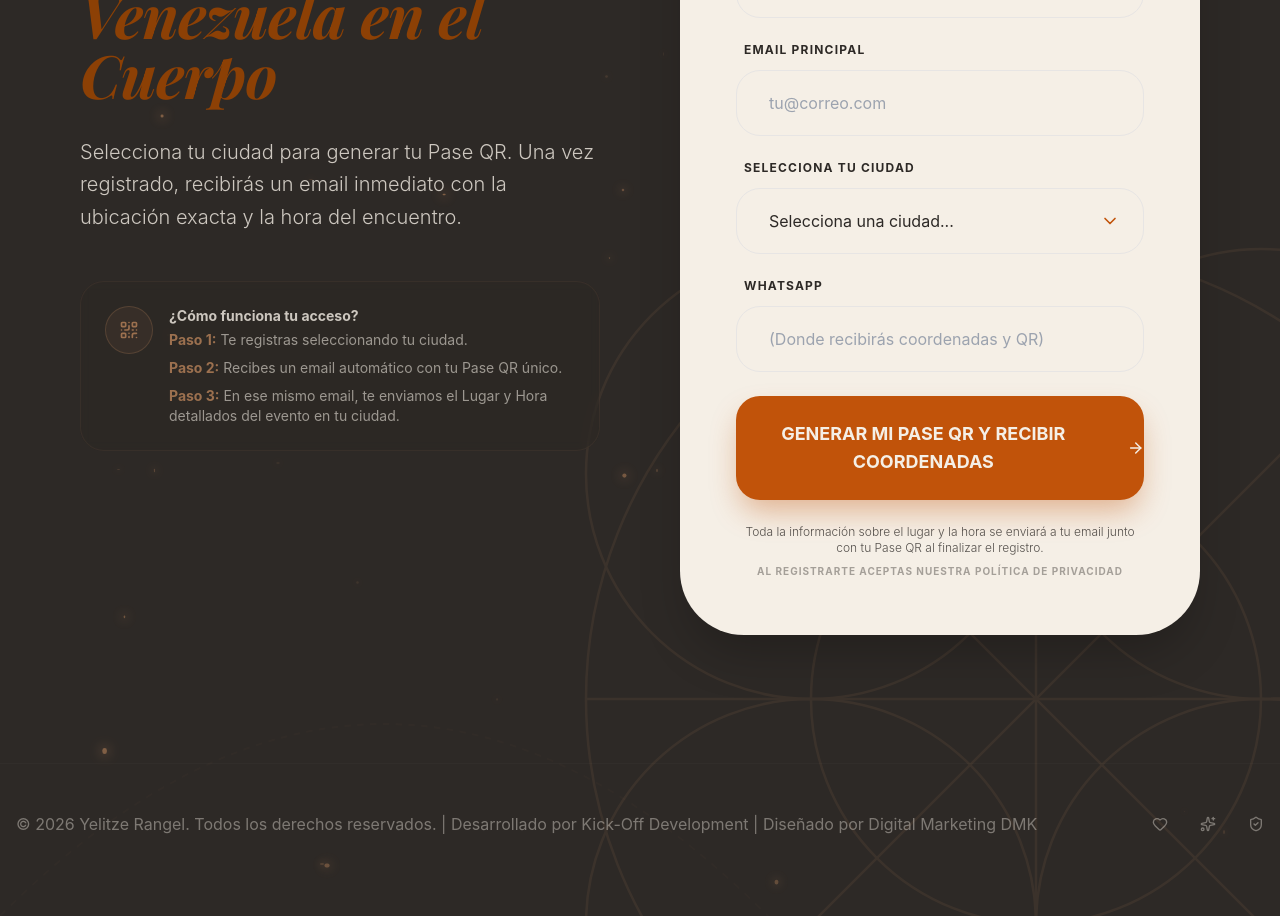
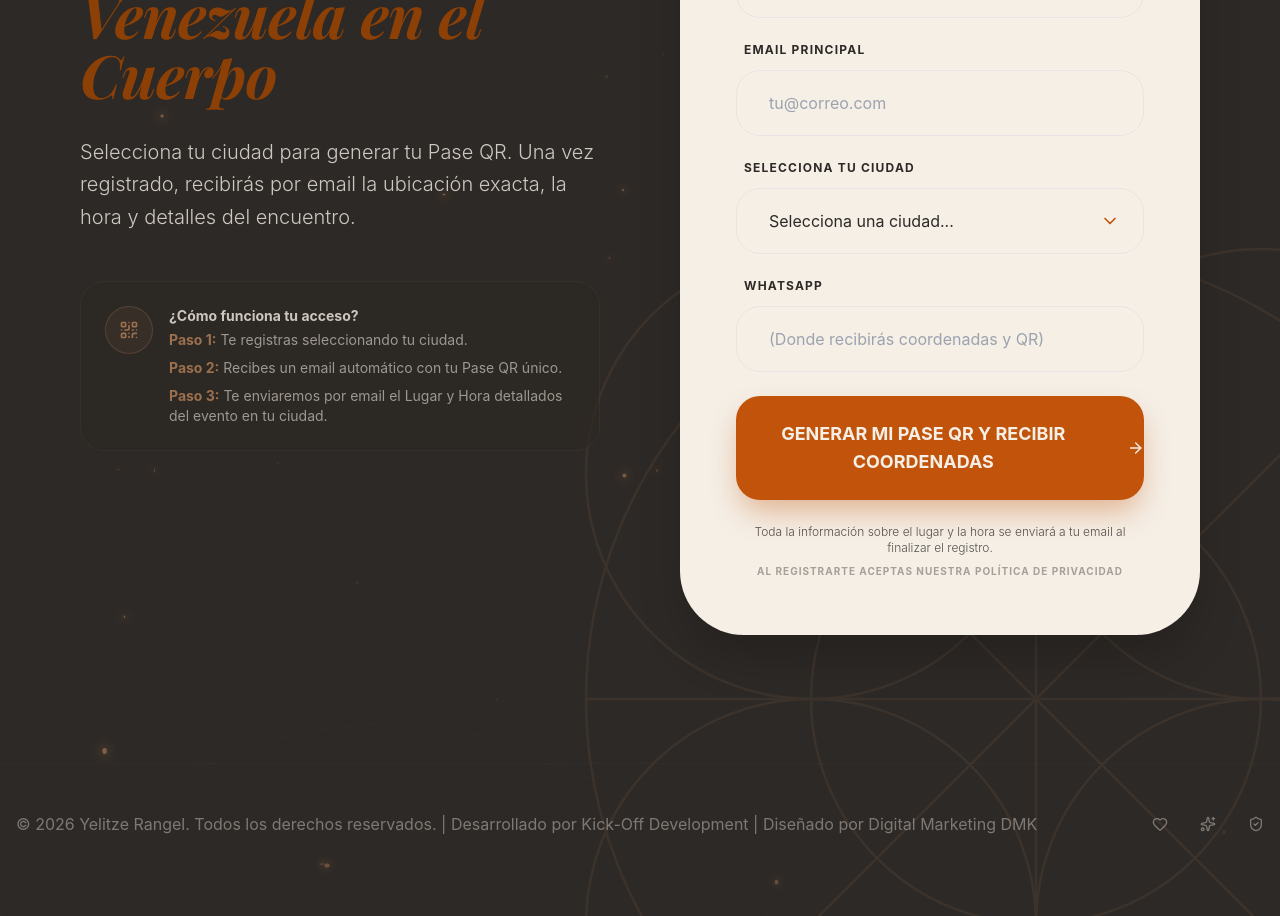
Before and after one commit to yelitzerangeloficialweb-max/yelitze-rangel-web, a Next.js app: page /venezuela-en-el-cuerpo in a window 1280 px wide. Shown: the part 8640-9556 px from the top of the page. Built offline with nearby package versions, Linux system fonts and the light colour scheme; a web font is replaced by a local one.

Commit message:
Generalize email delivery instructions to support multiple reminder emails

```diff
--- a/app/venezuela-en-el-cuerpo/page.tsx
+++ b/app/venezuela-en-el-cuerpo/page.tsx
@@ -509,7 +509,7 @@ export default function VenezuelaEnElCuerpoPage() {
                                 <span className="text-[#B8835A]">Tour Nacional de</span> <br /> Venezuela en el Cuerpo
                             </h2>
                             <p className="text-[#F5EFE6] text-xl font-light mb-12 opacity-80 leading-relaxed">
-                                Selecciona tu ciudad para generar tu Pase QR. Una vez registrado, recibirás un email inmediato con la ubicación exacta y la hora del encuentro.
+                                Selecciona tu ciudad para generar tu Pase QR. Una vez registrado, recibirás por email la ubicación exacta, la hora y detalles del encuentro.
                             </p>
                             <div className="flex flex-col gap-6">
                                 <div className="flex items-start gap-4 opacity-80 backdrop-blur-sm bg-[#2D2926]/30 p-6 rounded-3xl border border-[#B8835A]/10">
@@ -521,7 +521,7 @@ export default function VenezuelaEnElCuerpoPage() {
                                         <ul className="text-sm space-y-2 text-[#F5EFE6]/70">
                                             <li><strong className="text-[#B8835A]">Paso 1:</strong> Te registras seleccionando tu ciudad.</li>
                                             <li><strong className="text-[#B8835A]">Paso 2:</strong> Recibes un email automático con tu Pase QR único.</li>
-                                            <li><strong className="text-[#B8835A]">Paso 3:</strong> En ese mismo email, te enviamos el Lugar y Hora detallados del evento en tu ciudad.</li>
+                                            <li><strong className="text-[#B8835A]">Paso 3:</strong> Te enviaremos por email el Lugar y Hora detallados del evento en tu ciudad.</li>
                                         </ul>
                                     </div>
                                 </div>
@@ -634,7 +634,7 @@ export default function VenezuelaEnElCuerpoPage() {
                             </form>
 
                             <p className="text-center mt-6 text-xs text-[#2D2926] font-light opacity-80">
-                                Toda la información sobre el lugar y la hora se enviará a tu email junto con tu Pase QR al finalizar el registro.
+                                Toda la información sobre el lugar y la hora se enviará a tu email al finalizar el registro.
                             </p>
                             <p className="text-center mt-2 text-[10px] text-[#2D2926] uppercase tracking-widest font-bold opacity-40">
                                 Al registrarte aceptas nuestra política de privacidad
```
